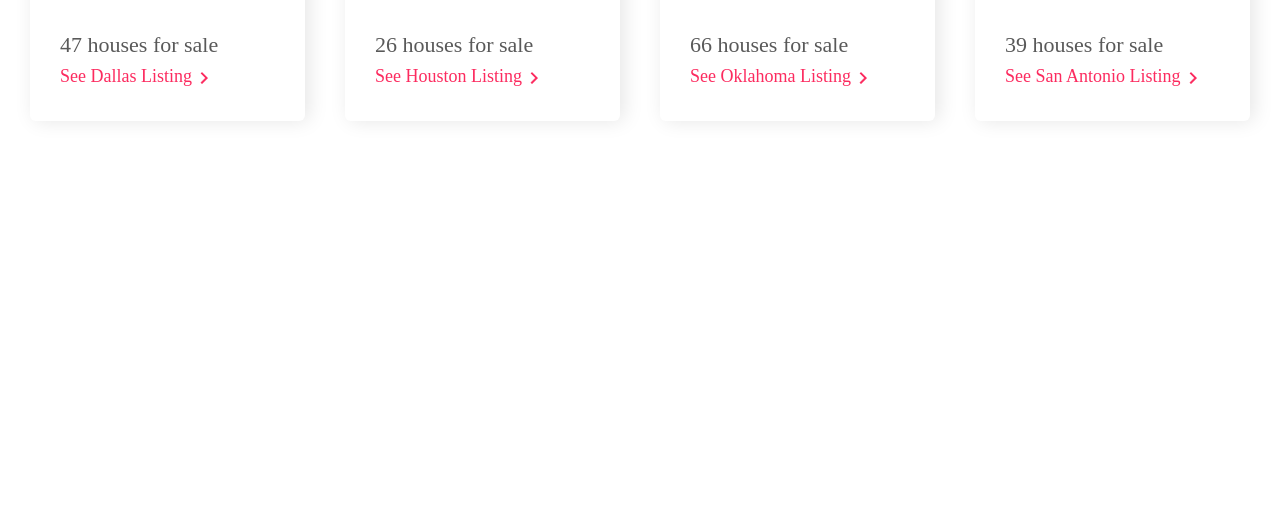
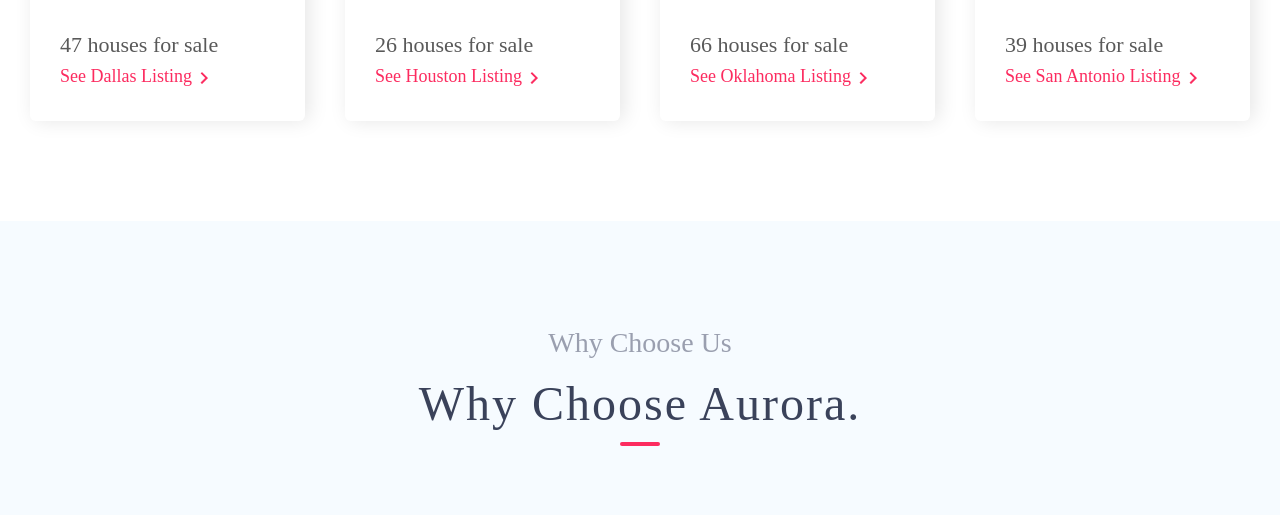
Before and after one commit to Art-Web-Unique-Design/Aurora-Job-Vacancies-Project, a website built with webpack: page src/index.html in a window 1280 px wide. Shown: the part 3378-3893 px from the top of the page. Built offline with nearby package versions, Linux system fonts and the light colour scheme.

Commit message:
SwimminPool stop

```diff
--- a/src/index.html
+++ b/src/index.html
@@ -279,7 +279,7 @@
 				</div>
 				<!--SECOND APPLIED VACANCIES-->
 				<p class="index-find__sub-head sub-head">Disposition of Rental Properties Made Easy</p>
-				<h2 class="red-underline heading-secondary index-find__heading u-margin-bottom-medium u-margin-bottom-big">Recently Sold Properties</h2>
+				<h2 class="red-underline heading-secondary index-find__heading u-margin-bottom-big">Recently Sold Properties</h2>
 				<div class="index-find__cards cards index-find__cards--second u-margin-bottom-big">
 					<div class="index-find__card card">
 						<img src="/img/laptop-meeting.jpg" alt="work offer" class="index-find__card-img card__img">
@@ -344,7 +344,12 @@
             </div>
         </section>
 
-		<section class="index-why"></section>
+		<section class="index-why">
+            <div class="index-why__container">
+                <p class="index-why__sub-head sub-head">Why Choose Us</p>
+                <h2 class="red-underline heading-secondary index-why__heading u-margin-bottom-big">Why Choose Aurora.</h2>
+            </div>
+        </section>
 		<section class="index-cta"></section>
 	</main>
 
--- /dev/null
+++ b/src/sass/layout/_index-why.scss
@@ -0,0 +1,9 @@
+.index-why{
+	background-color: $color-grey;
+
+	&__container{
+		grid-column: center-start / center-end;
+		text-align: center;
+		width: 100%;
+	}
+}
--- a/src/sass/main.scss
+++ b/src/sass/main.scss
@@ -14,6 +14,7 @@
 @import "layout/index-find";
 @import "layout/index-hero";
 @import "layout/index-how";
+@import "layout/index-why";
 @import "layout/nav";
 
 
--- a/src/sass/pages/_home.scss
+++ b/src/sass/pages/_home.scss
@@ -43,4 +43,11 @@
 		justify-items: center;
 		padding: $section-padding;
 	}
+
+	.index-why{
+		display: grid;
+		@extend %main-grid-columns;
+		justify-items: center;
+		padding: $section-padding;
+	}
 }
```
